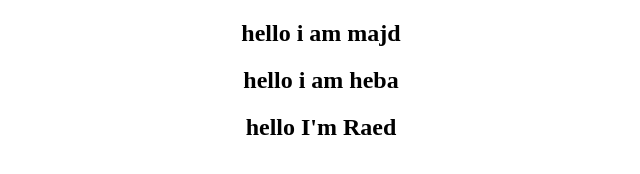
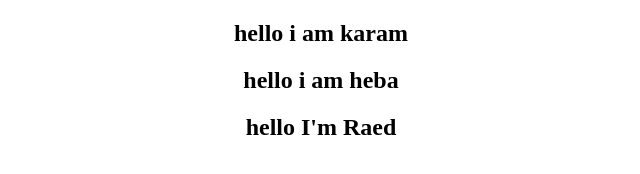
Before and after one commit to karamjabr455/Teamwork-Project, a plain HTML site: page index.html in a window 1280 px wide. Shown: the full height of the page, 319-959 px from the left. Drawn offline with Linux system fonts and the light colour scheme.

Commit message:
Update index.html

```diff
--- a/index.html
+++ b/index.html
@@ -6,7 +6,7 @@
     <title>Document</title>
 </head>
 <body>
-    <h2 style="text-align: center;">hello i am majd</h2>
+    <h2 style="text-align: center;">hello i am karam</h2>
     <h2 style="text-align: center;">hello i am heba </h2>
     <h2 style="text-align: center;">hello I'm Raed </h2>
 </body>
```
